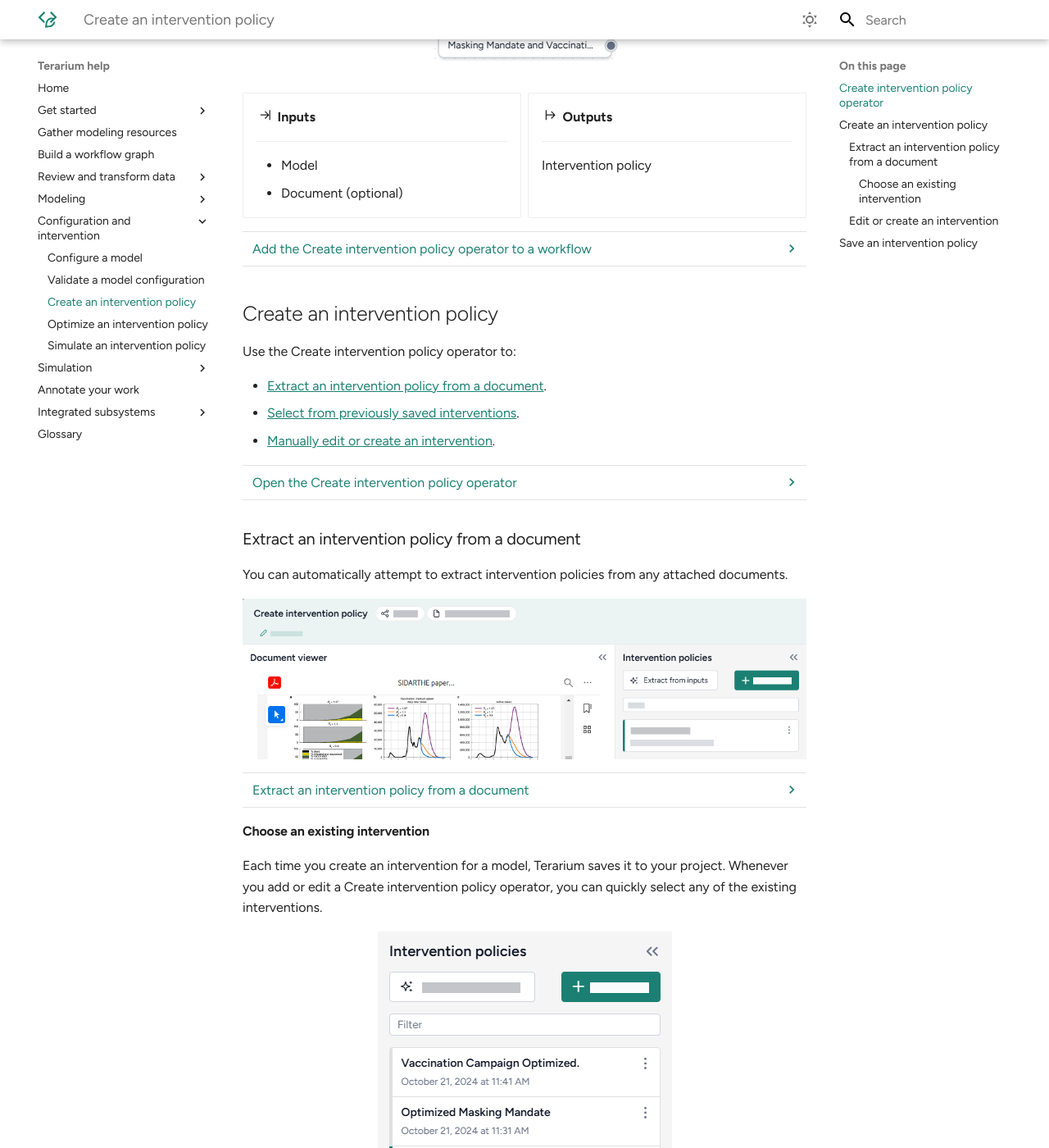
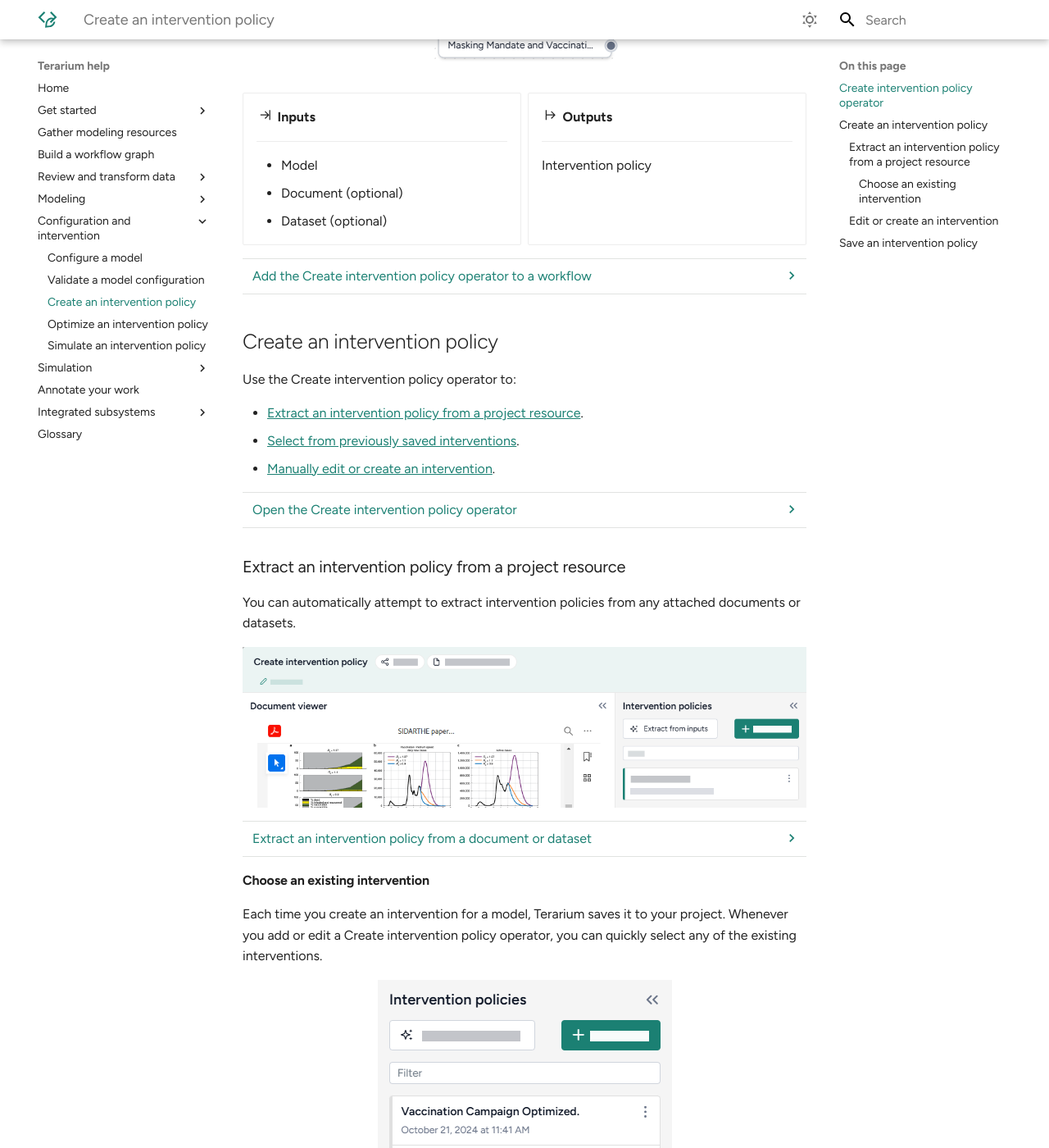
Before and after one commit to DARPA-ASKEM/terarium-docs, an MkDocs documentation site: the page built from docs/config-and-intervention/create-intervention-policy.md, in a window 1280 px wide and 1400 px high, scrolled down 824 px. Shown: the whole window at 82% size. Built offline with MkDocs 1.6.1 and Material for MkDocs 9.7.7, drawn with Linux system fonts in a browser that asks for light colours; plug-ins that fetch from the network failed and are left out.

Commit message:
Add dataset as valid Create intervention policy input

```diff
--- a/docs/config-and-intervention/create-intervention-policy.md
+++ b/docs/config-and-intervention/create-intervention-policy.md
@@ -24,6 +24,7 @@
 
     - Model
     - Document (optional)
+    - Dataset (optional)
 
 -   :material-arrow-expand-right:{ .lg .middle aria-hidden="true" } __Outputs__
 
@@ -44,7 +45,7 @@
 
 Use the Create intervention policy operator to:
 
-- [Extract an intervention policy from a document](#extract-an-intervention-policy-from-a-document).
+- [Extract an intervention policy from a project resource](#extract-an-intervention-policy-from-a-project-resource).
 - [Select from previously saved interventions](#choose-an-existing-intervention).
 - [Manually edit or create an intervention](#edit-or-create-an-intervention).
 
@@ -52,13 +53,13 @@
 
     - Make sure you've connected a model to the Create intervention policy operator and then click **Open**.
 
-### Extract an intervention policy from a document
+### Extract an intervention policy from a project resource
 
-You can automatically attempt to extract intervention policies from any attached documents.
+You can automatically attempt to extract intervention policies from any attached documents or datasets.
 
 ![](../img/config-and-intervention/intervention/extract.png)
 
-??? list "Extract an intervention policy from a document"
+??? list "Extract an intervention policy from a document or dataset"
 
     1. Click **Extract from inputs**.
     2. Review and edit any of the extracted intervention policy settings as needed.
@@ -95,8 +96,9 @@
 
 ??? list "Add a new intervention"
 
-    1. Click :octicons-plus-24:{ aria-hidden="true" } **Add intervention**.
-    2. Click <span class="sr-only" id="edit-icon-label">Edit</span> :octicons-pencil-24:{ title="Edit" aria-labelledby="edit-icon-label"}, enter a unique name, and then click <span class="sr-only" id="apply-icon-label">Apply</span> :octicons-check-24:{ title="Apply" aria-hidden="true" aria-labelledby="apply-icon-label"}.
+    1. Click :octicons-plus-24:{ aria-hidden="true" } **Create new**.
+    2. Click :octicons-plus-24:{ aria-hidden="true" } **Add intervention**.
+    3. Click <span class="sr-only" id="edit-icon-label">Edit</span> :octicons-pencil-24:{ title="Edit" aria-labelledby="edit-icon-label"}, enter a unique name, and then click <span class="sr-only" id="apply-icon-label">Apply</span> :octicons-check-24:{ title="Apply" aria-hidden="true" aria-labelledby="apply-icon-label"}.
 
 ??? list "Set up a static intervention"
 
```
